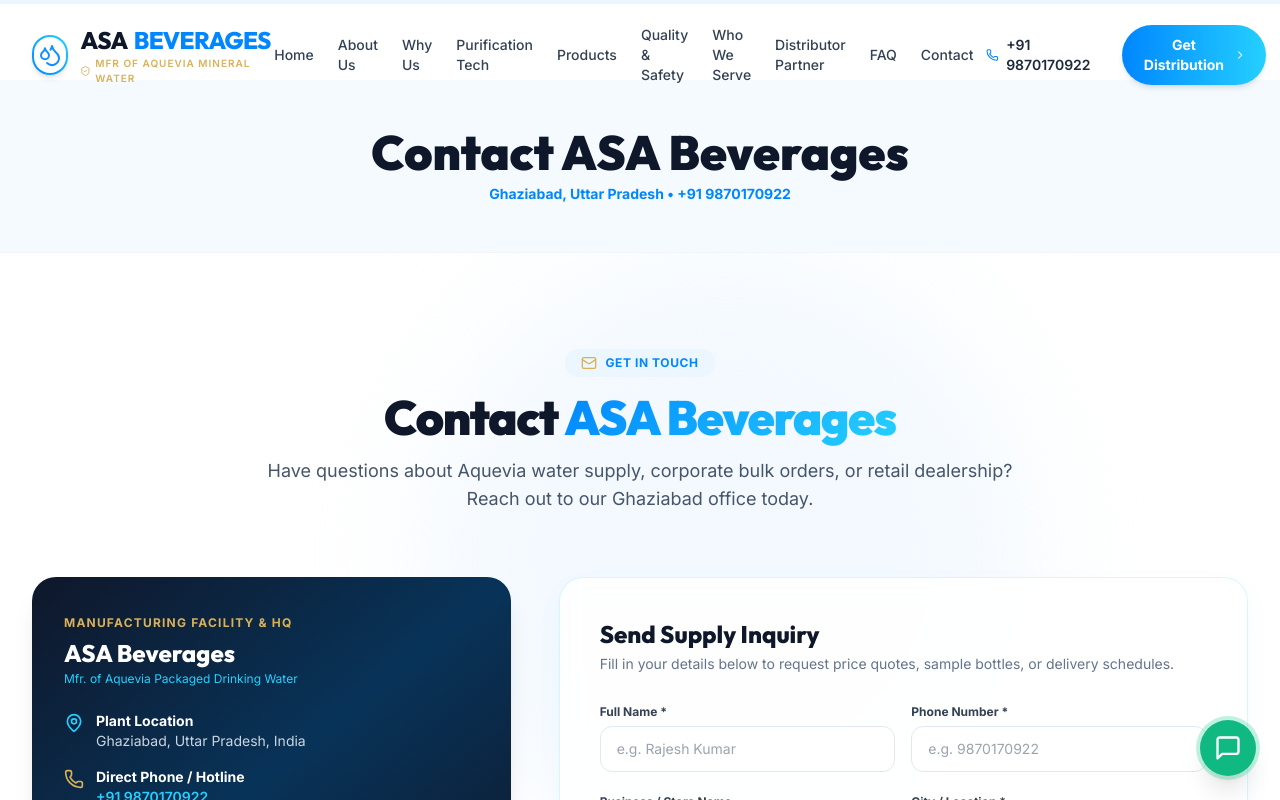
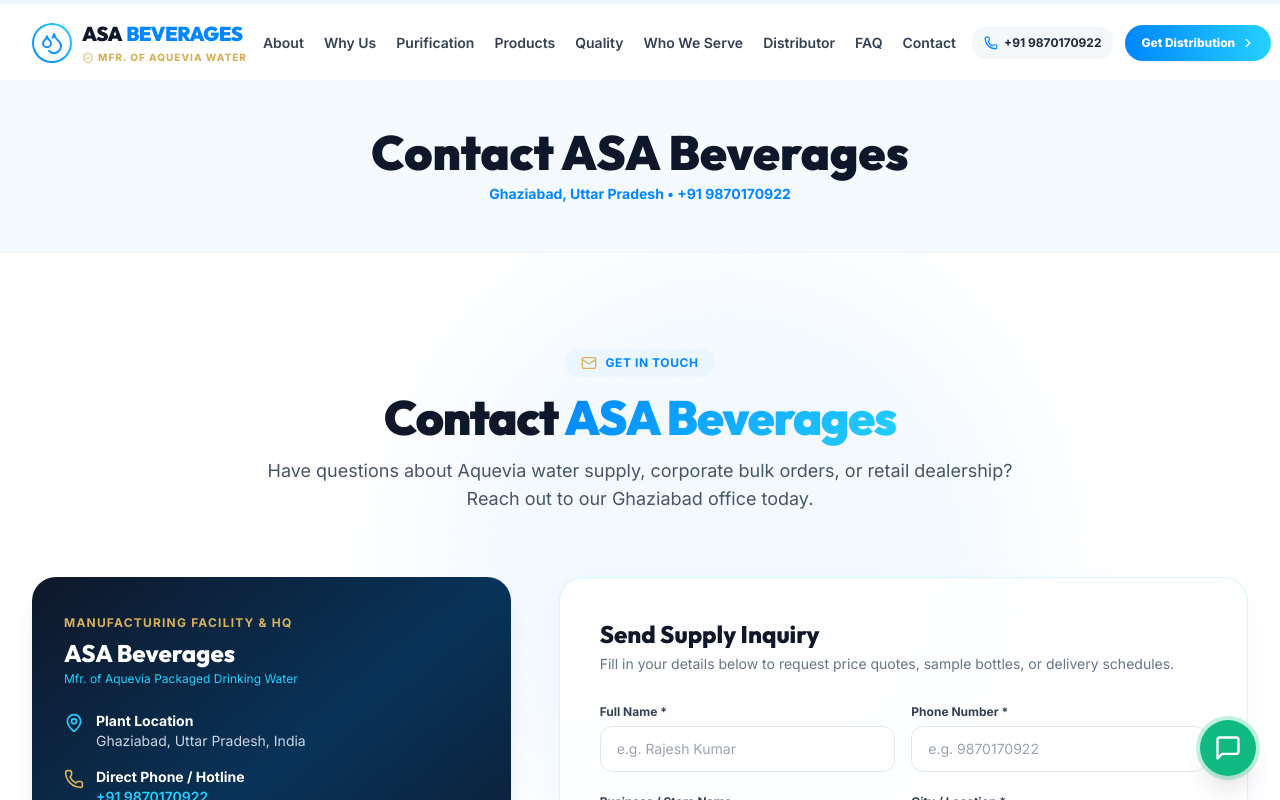
Before and after one commit to Aashish3071/ayuevia, a Next.js app: page /contact in a window 1280 px wide. Shown: the top 800 px of the page. Built offline with nearby package versions, Linux system fonts and the light colour scheme.

Commit message:
Fix navbar layout: single line clean flex alignment and whitespace-nowrap

```diff
--- a/src/components/Navbar.tsx
+++ b/src/components/Navbar.tsx
@@ -2,7 +2,7 @@
 
 import React, { useState, useEffect } from "react";
 import Link from "next/link";
-import { Droplets, Phone, Menu, X, ChevronRight, Award, ShieldCheck } from "lucide-react";
+import { Droplets, Phone, Menu, X, ChevronRight, ShieldCheck } from "lucide-react";
 
 interface NavbarProps {
   onOpenDistributorModal?: () => void;
@@ -15,14 +15,12 @@
 
   useEffect(() => {
     const handleScroll = () => {
-      // Sticky navbar threshold
       if (window.scrollY > 20) {
         setIsScrolled(true);
       } else {
         setIsScrolled(false);
       }
 
-      // Scroll progress
       const totalScroll = document.documentElement.scrollHeight - window.innerHeight;
       if (totalScroll > 0) {
         setScrollProgress((window.scrollY / totalScroll) * 100);
@@ -33,15 +31,15 @@
     return () => window.removeEventListener("scroll", handleScroll);
   }, []);
 
+  // Clean, focused navigation links (prevents cramped text wrap)
   const navLinks = [
-    { name: "Home", href: "#hero" },
-    { name: "About Us", href: "#about" },
+    { name: "About", href: "#about" },
     { name: "Why Us", href: "#why-choose-us" },
-    { name: "Purification Tech", href: "#process" },
+    { name: "Purification", href: "#process" },
     { name: "Products", href: "#products" },
-    { name: "Quality & Safety", href: "#quality" },
+    { name: "Quality", href: "#quality" },
     { name: "Who We Serve", href: "#business" },
-    { name: "Distributor Partner", href: "#distributor" },
+    { name: "Distributor", href: "#distributor" },
     { name: "FAQ", href: "#faq" },
     { name: "Contact", href: "#contact" },
   ];
@@ -59,37 +57,38 @@
       <header
         className={`fixed top-1 left-0 right-0 z-40 transition-all duration-300 ${
           isScrolled
-            ? "bg-white/85 backdrop-blur-md shadow-md py-3 border-b border-brand-blue/10"
-            : "bg-transparent py-5"
+            ? "bg-white/90 backdrop-blur-md shadow-sm py-2.5 border-b border-brand-blue/10"
+            : "bg-transparent py-4"
         }`}
       >
         <div className="max-w-7xl mx-auto px-4 sm:px-6 lg:px-8">
-          <div className="flex items-center justify-between">
+          <div className="flex items-center justify-between gap-4">
+
             {/* Brand Logo */}
-            <Link href="/" className="flex items-center gap-3 group">
-              <div className="relative w-10 h-10 rounded-full bg-gradient-to-tr from-brand-blue to-brand-aqua p-0.5 shadow-md group-hover:scale-105 transition-transform duration-300">
+            <Link href="/" className="flex items-center gap-2.5 group shrink-0">
+              <div className="relative w-9 h-9 sm:w-10 sm:h-10 rounded-full bg-gradient-to-tr from-brand-blue to-brand-aqua p-0.5 shadow-sm group-hover:scale-105 transition-transform duration-300">
                 <div className="w-full h-full bg-white rounded-full flex items-center justify-center">
-                  <Droplets className="w-6 h-6 text-brand-blue animate-pulse" />
+                  <Droplets className="w-5 h-5 sm:w-6 sm:h-6 text-brand-blue animate-pulse" />
                 </div>
               </div>
-              <div className="flex flex-col">
-                <span className="font-display font-extrabold text-xl sm:text-2xl text-slate-900 tracking-tight flex items-center gap-1.5">
+              <div className="flex flex-col whitespace-nowrap">
+                <span className="font-display font-black text-lg sm:text-xl text-slate-900 tracking-tight leading-none flex items-center gap-1">
                   ASA <span className="text-brand-blue">BEVERAGES</span>
                 </span>
-                <span className="text-[10px] font-semibold tracking-widest text-brand-gold uppercase flex items-center gap-1">
-                  <ShieldCheck className="w-3 h-3 text-brand-gold" />
-                  Mfr of Aquevia Mineral Water
+                <span className="text-[9px] sm:text-[10px] font-extrabold tracking-widest text-brand-gold uppercase flex items-center gap-1 mt-0.5">
+                  <ShieldCheck className="w-3 h-3 text-brand-gold shrink-0" />
+                  Mfr. of Aquevia Water
                 </span>
               </div>
             </Link>
 
-            {/* Desktop Navigation Links */}
-            <nav className="hidden lg:flex items-center gap-6">
+            {/* Desktop Navigation Links (Single Line, Never Wraps) */}
+            <nav className="hidden xl:flex items-center gap-5 whitespace-nowrap">
               {navLinks.map((link) => (
                 <a
                   key={link.name}
                   href={link.href}
-                  className="text-sm font-medium text-slate-700 hover:text-brand-blue transition-colors duration-200"
+                  className="text-xs sm:text-sm font-semibold text-slate-700 hover:text-brand-blue transition-colors duration-200 whitespace-nowrap"
                 >
                   {link.name}
                 </a>
@@ -97,79 +96,78 @@
             </nav>
 
             {/* Desktop Actions */}
-            <div className="hidden lg:flex items-center gap-4">
+            <div className="hidden lg:flex items-center gap-3 shrink-0 whitespace-nowrap">
               <a
                 href="tel:+919870170922"
-                className="flex items-center gap-2 text-sm font-semibold text-slate-800 hover:text-brand-blue transition-colors px-3 py-2 rounded-lg hover:bg-brand-sky/50"
+                className="hidden xl:flex items-center gap-1.5 text-xs font-bold text-slate-800 hover:text-brand-blue transition-colors px-3 py-2 rounded-xl bg-slate-100/70 hover:bg-brand-sky/60 whitespace-nowrap"
               >
-                <Phone className="w-4 h-4 text-brand-blue" />
+                <Phone className="w-3.5 h-3.5 text-brand-blue shrink-0" />
                 <span>+91 9870170922</span>
               </a>
 
               <button
                 onClick={onOpenDistributorModal}
-                className="relative inline-flex items-center justify-center px-5 py-2.5 text-sm font-bold text-white transition-all duration-300 bg-gradient-to-r from-brand-blue to-brand-aqua rounded-full shadow-md hover:shadow-lg hover:scale-105 active:scale-95 group overflow-hidden"
+                className="relative inline-flex items-center justify-center px-4 py-2.5 text-xs font-extrabold text-white transition-all duration-300 bg-gradient-to-r from-brand-blue to-brand-aqua rounded-full shadow-sm hover:shadow-md hover:scale-105 active:scale-95 group overflow-hidden whitespace-nowrap"
               >
-                <span className="relative z-10 flex items-center gap-2">
+                <span className="relative z-10 flex items-center gap-1.5">
                   Get Distribution
-                  <ChevronRight className="w-4 h-4 group-hover:translate-x-1 transition-transform" />
+                  <ChevronRight className="w-3.5 h-3.5 group-hover:translate-x-0.5 transition-transform" />
                 </span>
-                <div className="absolute inset-0 bg-white/20 opacity-0 group-hover:opacity-100 transition-opacity" />
               </button>
             </div>
 
-            {/* Mobile Menu Toggle Button */}
-            <div className="flex items-center gap-3 lg:hidden">
-              <a
-                href="tel:+919870170922"
-                className="p-2 rounded-full bg-brand-sky text-brand-blue hover:bg-brand-blue hover:text-white transition-colors"
-                aria-label="Call ASA Beverages"
+            {/* Mobile & Tablet Toggle Button */}
+            <div className="flex items-center gap-2 xl:hidden">
+              <button
+                onClick={onOpenDistributorModal}
+                className="px-3 py-1.5 bg-gradient-to-r from-brand-blue to-brand-aqua text-white font-extrabold text-xs rounded-full shadow-sm"
               >
-                <Phone className="w-5 h-5" />
-              </a>
+                Distributor
+              </button>
               <button
                 onClick={() => setMobileMenuOpen(!mobileMenuOpen)}
-                className="p-2.5 text-slate-700 hover:text-brand-blue rounded-lg bg-slate-100/80 focus:outline-none"
+                className="p-2 text-slate-700 hover:text-brand-blue rounded-xl bg-slate-100/80 focus:outline-none"
                 aria-label="Toggle menu"
               >
-                {mobileMenuOpen ? <X className="w-6 h-6" /> : <Menu className="w-6 h-6" />}
+                {mobileMenuOpen ? <X className="w-5 h-5" /> : <Menu className="w-5 h-5" />}
               </button>
             </div>
+
           </div>
         </div>
 
-        {/* Mobile Navigation Drawer */}
+        {/* Mobile / Tablet Drawer Menu */}
         {mobileMenuOpen && (
-          <div className="lg:hidden bg-white/95 backdrop-blur-xl border-b border-slate-200 px-4 pt-3 pb-6 shadow-xl animate-in slide-in-from-top-4 duration-200">
-            <div className="flex flex-col space-y-3">
+          <div className="xl:hidden bg-white/95 backdrop-blur-xl border-b border-slate-200 px-4 pt-3 pb-6 shadow-2xl animate-in slide-in-from-top-4 duration-200">
+            <div className="flex flex-col space-y-2">
               {navLinks.map((link) => (
                 <a
                   key={link.name}
                   href={link.href}
                   onClick={() => setMobileMenuOpen(false)}
-                  className="px-3 py-2 rounded-lg text-base font-medium text-slate-800 hover:bg-brand-sky hover:text-brand-blue transition-colors flex items-center justify-between"
+                  className="px-3 py-2 rounded-xl text-sm font-semibold text-slate-800 hover:bg-brand-sky hover:text-brand-blue transition-colors flex items-center justify-between"
                 >
                   {link.name}
                   <ChevronRight className="w-4 h-4 text-slate-400" />
                 </a>
               ))}
-              <div className="pt-4 border-t border-slate-100 flex flex-col gap-3">
+              <div className="pt-3 border-t border-slate-100 flex flex-col gap-2">
                 <button
                   onClick={() => {
                     setMobileMenuOpen(false);
                     onOpenDistributorModal?.();
                   }}
-                  className="w-full py-3 px-4 bg-gradient-to-r from-brand-blue to-brand-aqua text-white text-center font-bold rounded-xl shadow-md flex items-center justify-center gap-2"
+                  className="w-full py-3 px-4 bg-gradient-to-r from-brand-blue to-brand-aqua text-white text-center font-bold rounded-xl shadow-md flex items-center justify-center gap-2 text-xs"
                 >
                   Become a Distributor Partner
                   <ChevronRight className="w-4 h-4" />
                 </button>
                 <a
                   href="tel:+919870170922"
-                  className="w-full py-3 px-4 bg-slate-100 text-slate-800 text-center font-semibold rounded-xl flex items-center justify-center gap-2"
+                  className="w-full py-2.5 px-4 bg-slate-100 text-slate-800 text-center font-semibold rounded-xl flex items-center justify-center gap-2 text-xs"
                 >
-                  <Phone className="w-4 h-4 text-brand-blue" />
-                  Call Us: +91 9870170922
+                  <Phone className="w-3.5 h-3.5 text-brand-blue" />
+                  Call Hotline: +91 9870170922
                 </a>
               </div>
             </div>
```
Also changed, not shown: 1 other file (tests, documents, lock files or other folders).
